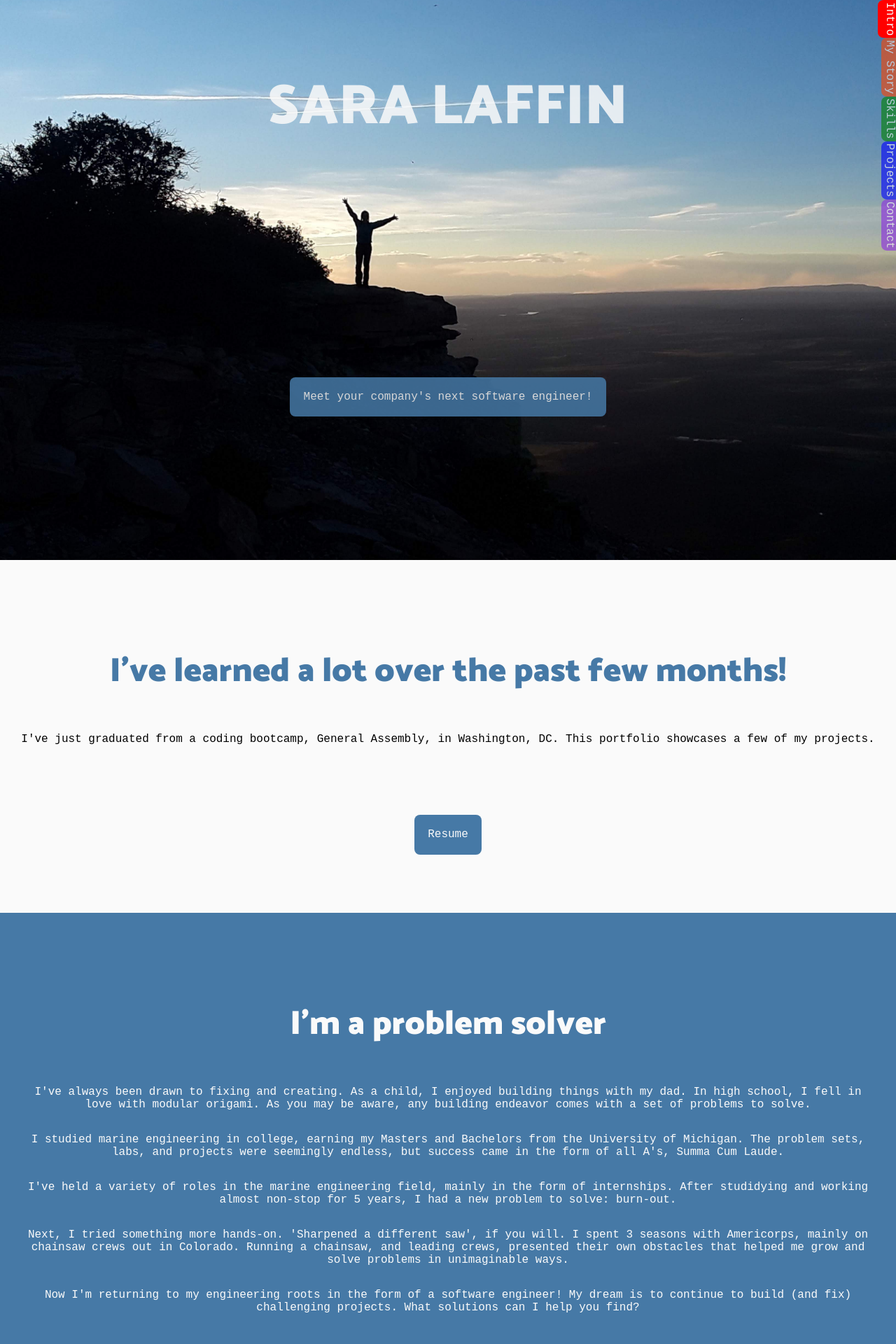
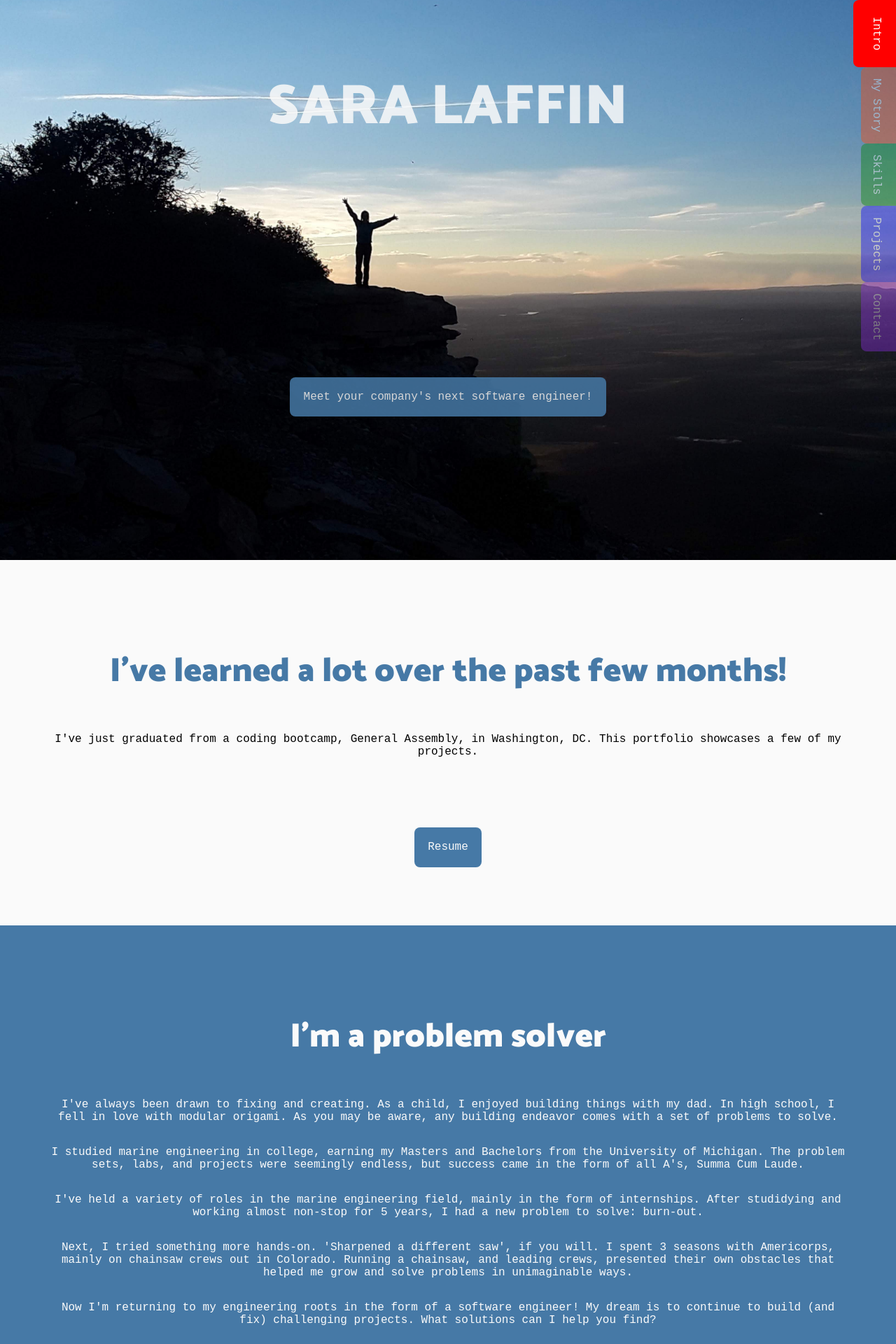
Before and after one commit to saralaffin/portfolio, a Vue app: page / in a window 1280 px wide. Shown: the top 1920 px of the page at 70% size. Built offline with nearby package versions, Linux system fonts and the light colour scheme; some icons are missing.

Commit message:
css edits for tablet view

```diff
--- a/src/App.vue
+++ b/src/App.vue
@@ -67,10 +67,16 @@ a {
   text-align: center;
   max-width: 80vw;
 }
-@media only screen and (min-width: 780px) {
+p {
+  padding: 1em 2em;
+}
+@media only screen and (min-width: 768px) {
   h1 {
     font-size: 10vh;
     margin-top: 11vh;
   }
+  p {
+    padding: 1em 4em;
+  }
 }
 </style>
--- a/src/components/About.vue
+++ b/src/components/About.vue
@@ -36,7 +36,6 @@ h2 {
 }
 p {
   text-align: center;
-  padding: 1em;
   margin-top: 4vh;
 }
 p,
--- a/src/components/Background.vue
+++ b/src/components/Background.vue
@@ -63,9 +63,6 @@ h2 {
   margin-bottom: 10vh;
   color: var(--white);
 }
-p {
-  padding: 1em 2em;
-}
 .link-container {
   display: flex;
   flex-wrap: wrap;
--- a/src/components/Header.vue
+++ b/src/components/Header.vue
@@ -18,7 +18,6 @@ export default {
 .header {
   background-image: url("../assets/mesaverde.jpg");
   height: 100vh;
-  width: 100vw;
   background-position: center;
   background-size: cover;
   display: flex;
--- a/src/components/NavBar.vue
+++ b/src/components/NavBar.vue
@@ -81,4 +81,16 @@ a {
   opacity: 100%;
   padding-bottom: 0.5em;
 }
+@media only screen and (min-width: 768px) {
+  a {
+    padding: 1.2em 1em 0.8em 1em;
+    opacity: 40%;
+  }
+  .navbar {
+    padding-top: 1.2em;
+  }
+  .isActive {
+    padding: 1.5em;
+  }
+}
 </style>
--- a/src/components/Project.vue
+++ b/src/components/Project.vue
@@ -26,9 +26,9 @@ export default {
 <style scoped>
 .project {
   background-color: var(--beige);
-  background-position: center;
+  background-position: top;
   background-size: cover;
-  height: 60vw;
+  height: 33vh;
   border: solid var(--light-blue) 5px;
   margin: 1em 2em 1em 2em;
   display: flex;
@@ -44,6 +44,9 @@ p {
   margin: 1em 2em;
   padding: 0.5em;
   color: var(--white);
+}
+p,
+.link-container {
   backdrop-filter: blur(5px) brightness(50%);
 }
 .link-container {
@@ -61,4 +64,22 @@ a {
   justify-content: center;
   align-items: center;
 }
+@media only screen and (min-width: 768px) {
+  .project {
+    flex-direction: row;
+    justify-content: left;
+    align-items: flex-end;
+    width: 80vw;
+    height: 40vh;
+  }
+  p {
+    width: 35%;
+    padding: 1em;
+    margin: 0;
+    height: 18vh;
+  }
+  .link-container {
+    flex-direction: column;
+  }
+}
 </style>
--- a/src/components/Projects.vue
+++ b/src/components/Projects.vue
@@ -18,14 +18,14 @@
     />
     <project
       id="hanoi"
-      description="Front end project using HTML, CSS, and vanilla JavaScript to build a front-end game"
+      description="Built front end game using HTML, CSS, and vanilla JavaScript"
       githubURL="https://github.com/saralaffin/front-end-game-tower-of-hanoi"
       deployedURL="https://saralaffin.github.io/front-end-game-tower-of-hanoi/"
     />
     <project
       id="clean"
       description="Utilized HTML and custom CSS to build a responsive website
-                    showcasing service for a cleaning company."
+                    showcasing service for a cleaning company"
       githubURL="https://github.com/saralaffin/responsive-website"
       deployedURL="https://saralaffin.github.io/responsive-website/"
     />
--- a/src/components/SubSkills.vue
+++ b/src/components/SubSkills.vue
@@ -44,6 +44,6 @@ i {
 }
 p {
   text-align: center;
-  padding: 1em 2em 2em 2em;
+  padding-bottom: 2em;
 }
 </style>
```
Also changed, not shown: 1 other file (tests, documents, lock files or other folders).
